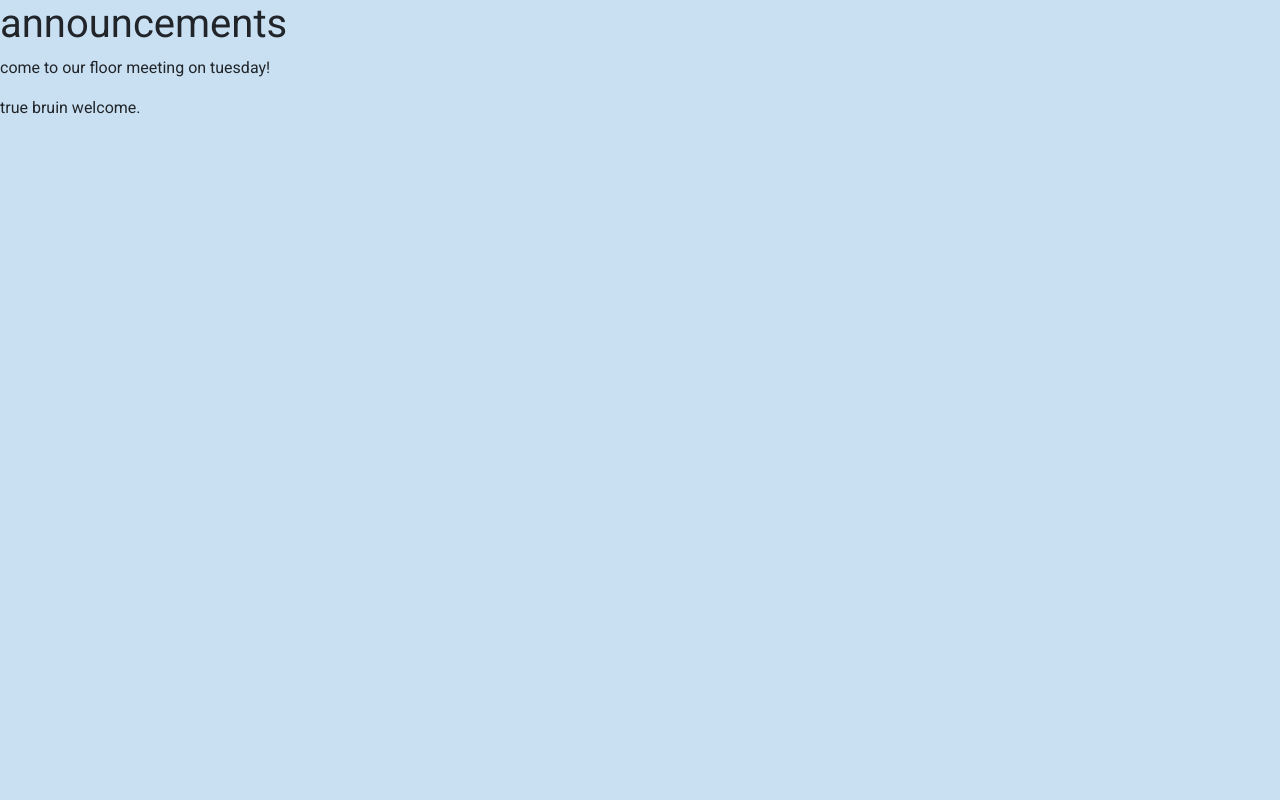
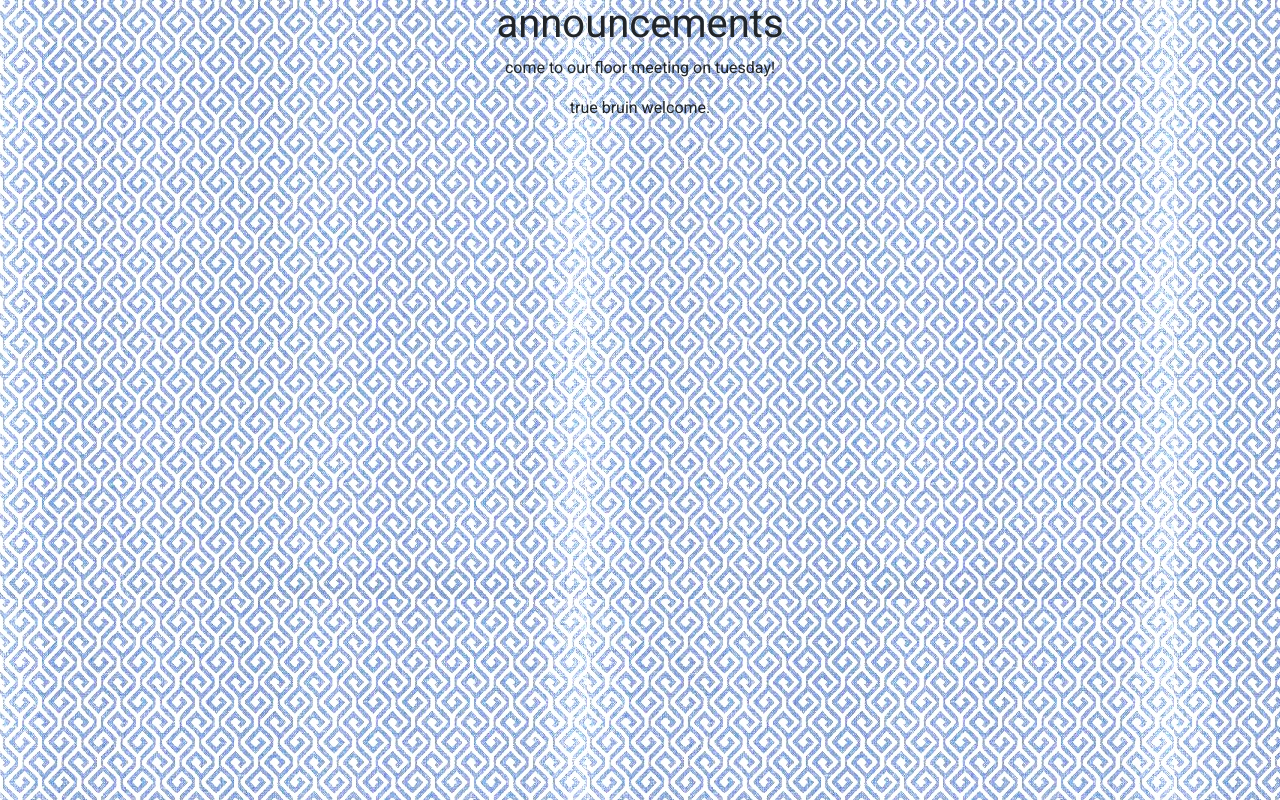
Before and after one commit to nikkiwoo/rieberterrace2, a plain HTML site: page index.html in a window 1280 px wide. Drawn offline with nearby package versions, Linux system fonts and the light colour scheme.

Commit message:
Background change.

```diff
--- a/style.css
+++ b/style.css
@@ -5,20 +5,12 @@ h2,
 button,
 li {
 	font-family: 'Roboto', sans-serif;
+  text-align: center;
 }
 
 body {
+ background-image: url("greek_background.jpg");
+ background-repeat: repeat;
  background-color: #C9E0F3;
  /* color: #FFFFFF; */
 }
-/* h1 {
- color: #FFFF33;
- text-align: center;
- font: italic 200% fantasy;
-}
-p {
- background-color: #FFFF33;
- color: #333300;
- text-align: right;
- border: 3px groove #FFFF33;
-} */
```
Also changed, not shown: greek_background.jpg (added), 1 other file.
